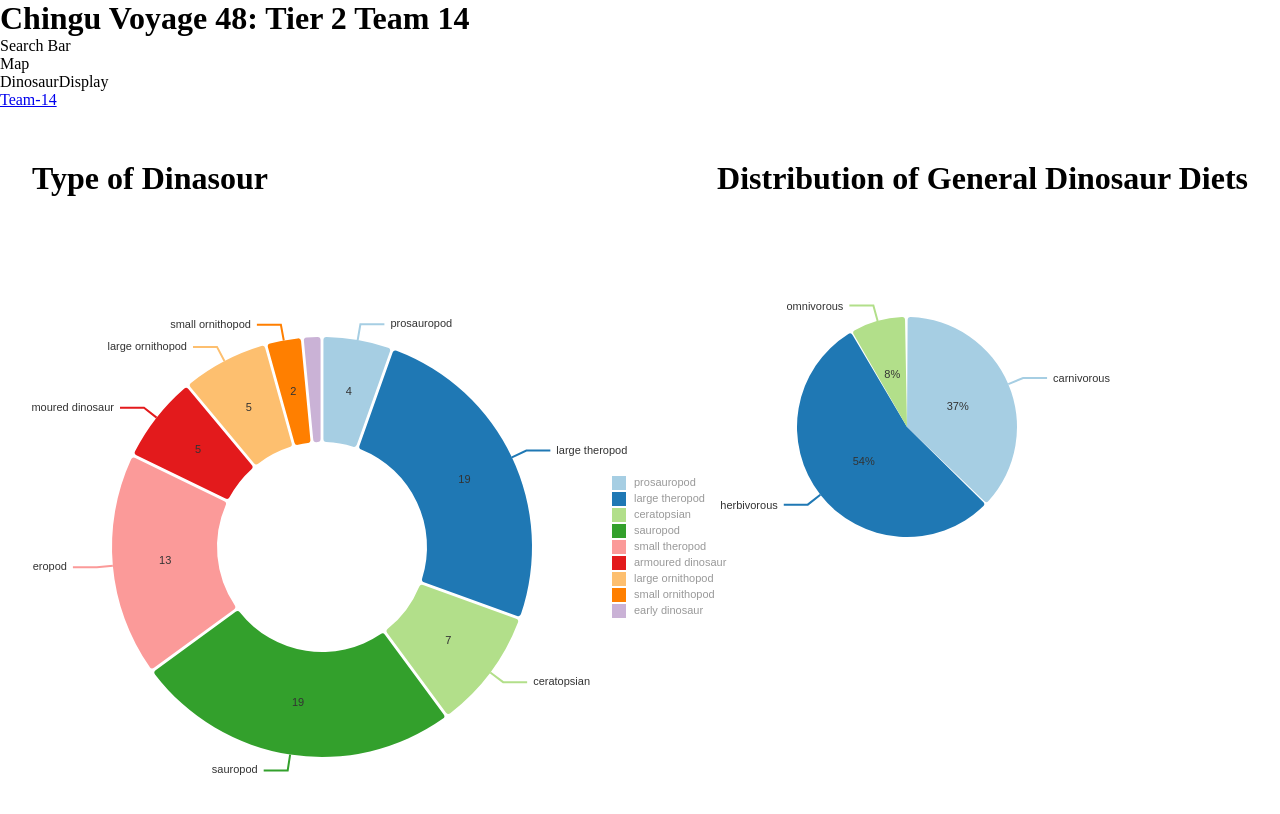
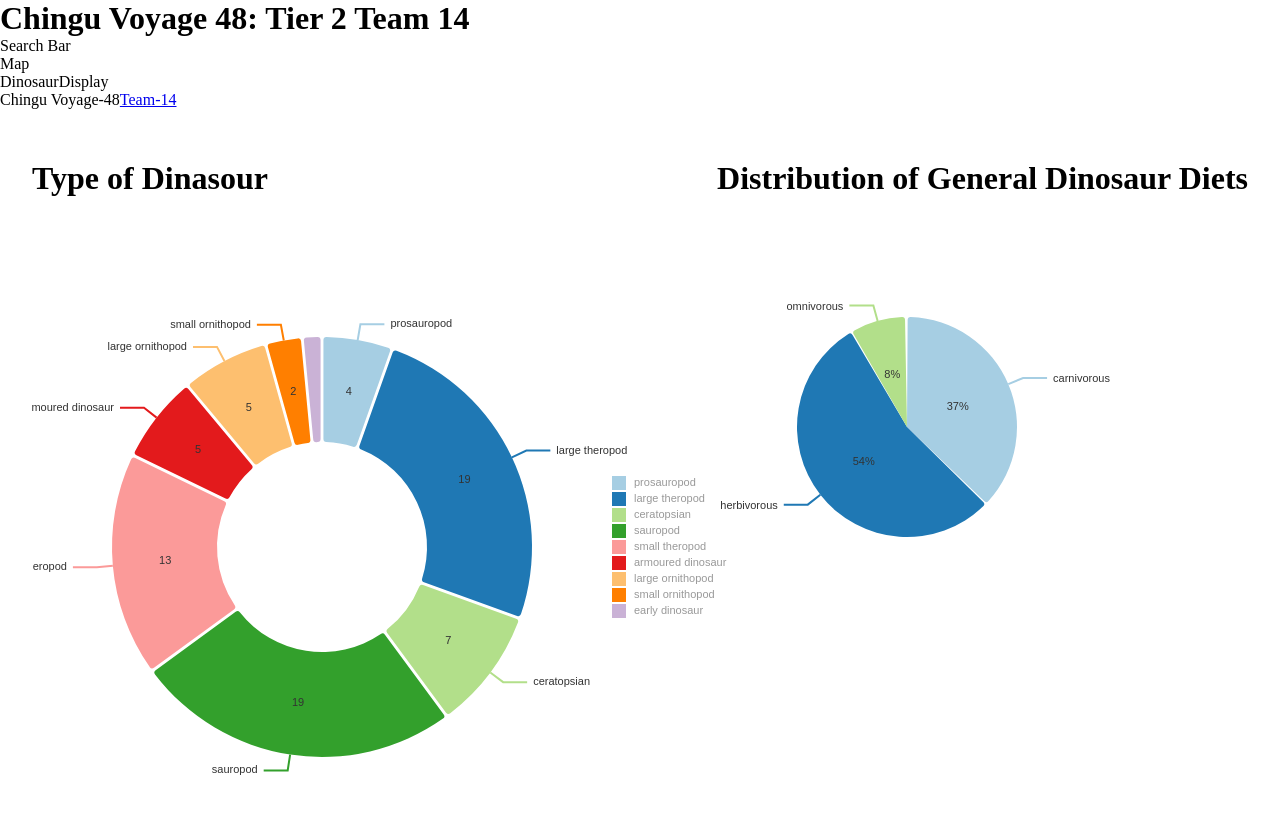
Before and after one commit to chingu-voyages/v48-tier2-team-14, a React (Vite) app: page / in a window 1280 px wide. Shown: the top 814 px of the page. Built offline with nearby package versions, Linux system fonts and the light colour scheme; no server answers.

Commit message:
added Footer component

```diff
--- a/src/components/Footer.jsx
+++ b/src/components/Footer.jsx
@@ -1,11 +1,11 @@
 function Footer() {
     return (
         <>
-            <ul>
-                <li>
+            <section>
+                <p>Chingu Voyage-48
                     <a href="https://github.com/chingu-voyages/v48-tier2-team-14">Team-14</a>
-                </li>
-            </ul>
+                </p>
+            </section>
         </>
     );
 }
```
